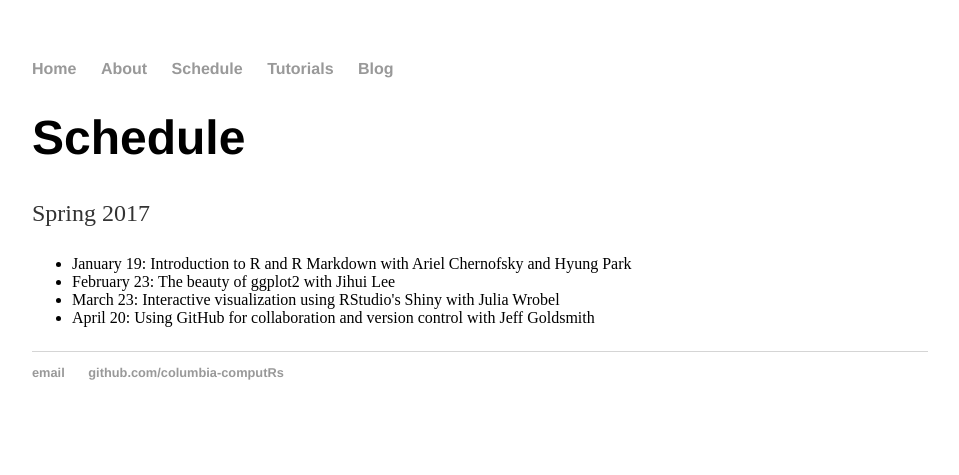
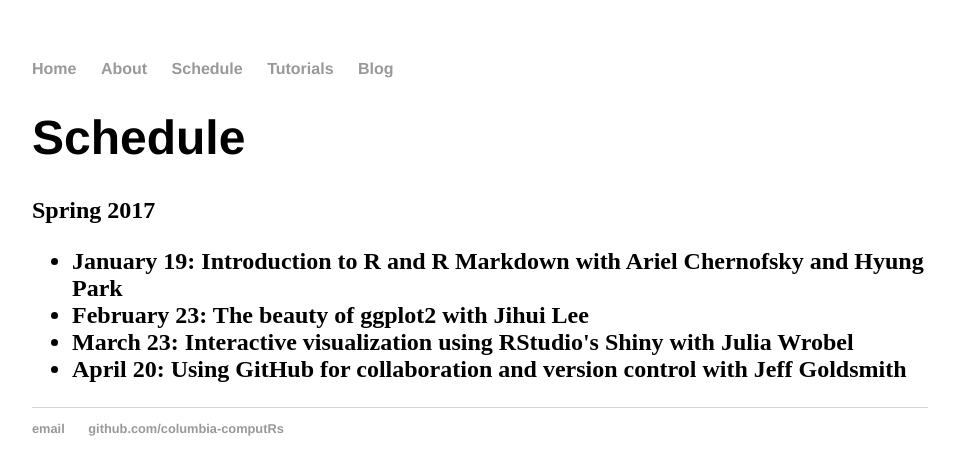
Before and after one commit to columbia-computing-club/columbia-computing-club.github.io, a Jekyll site: the page built from schedule/index.html, in a window 1280 px wide. Shown: the top 475 px of the page, without its empty margins (160-1119 px from the left). Built offline with Jekyll 4.4.1, drawn with Linux system fonts in a browser that asks for light colours.

Commit message:
Update index.html

```diff
--- a/schedule/index.html
+++ b/schedule/index.html
@@ -4,11 +4,11 @@ title: Schedule
 ---
 <div class="blurb">
 	<h1>Schedule</h1>
-	<p>Spring 2017
+	<h2>Spring 2017
   <ul>
   <li>January 19: Introduction to R and R Markdown with Ariel Chernofsky and Hyung Park</li>
   <li>February 23: The beauty of ggplot2 with Jihui Lee</li>
   <li>March 23: Interactive visualization using RStudio's Shiny with Julia Wrobel</li>
   <li>April 20: Using GitHub for collaboration and version control with Jeff Goldsmith</li>
-</ul>  </p>
+</ul>  </h2>
 </div><!-- /.blurb -->
```
